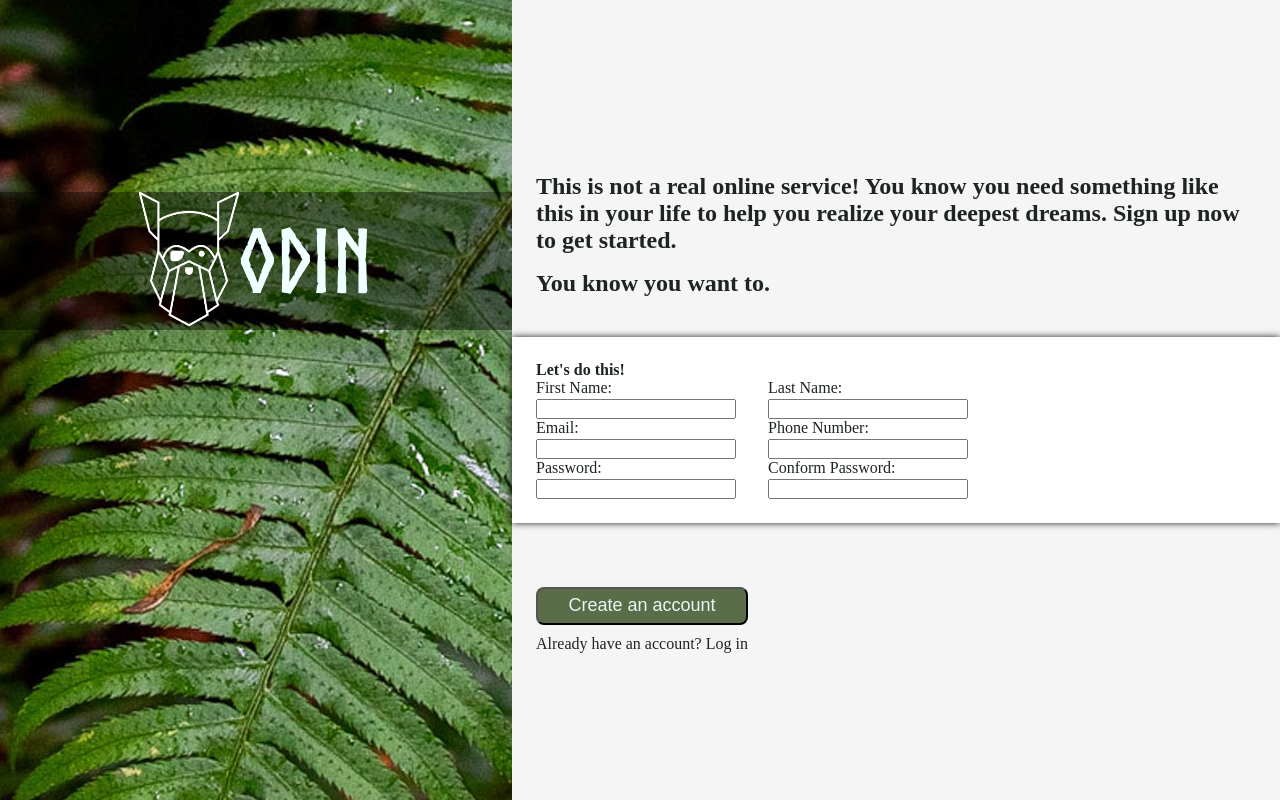
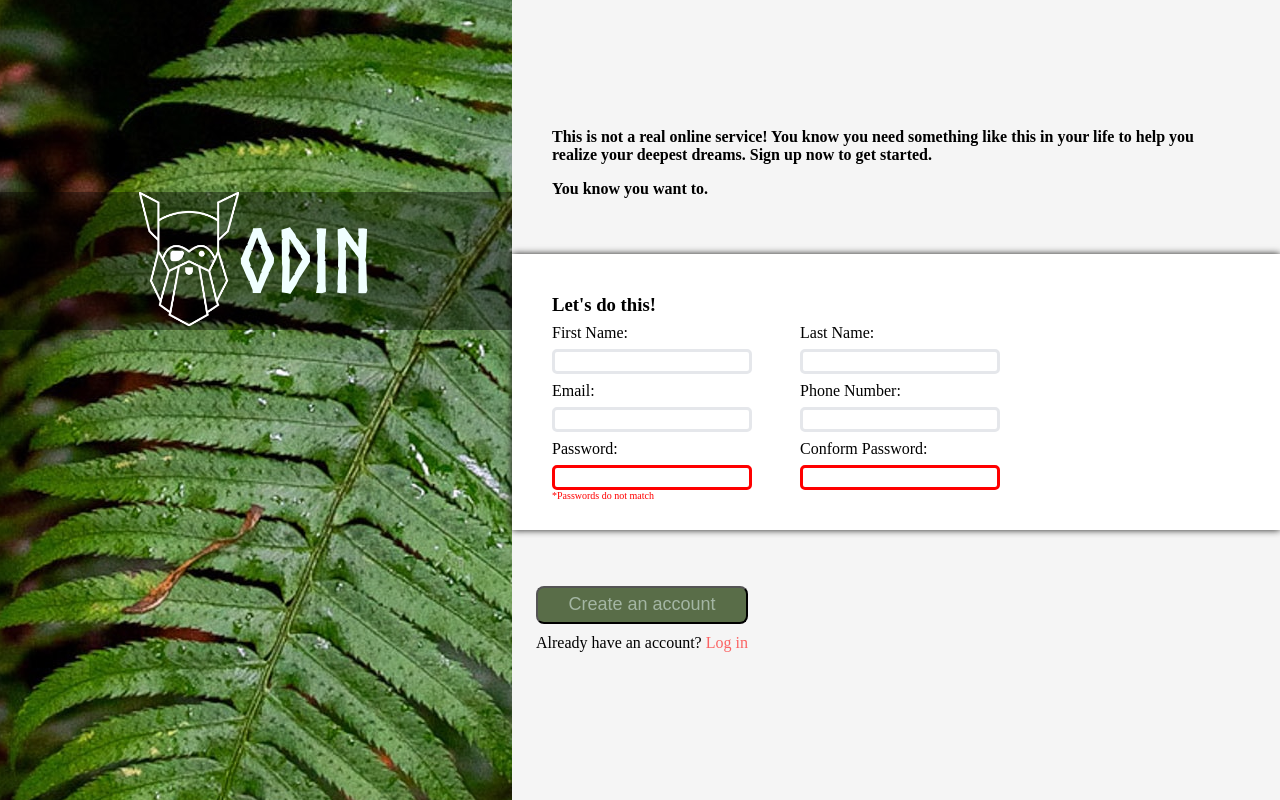
Before and after one commit to Uwancha/Sign-Up-Form, a plain HTML site: page index.html in a window 1280 px wide. Drawn offline with Linux system fonts and the light colour scheme.

Commit message:
Improve UI with style and constraints

```diff
--- a/index.html
+++ b/index.html
@@ -35,16 +35,16 @@
 
             <form action="#" method="post">
 
-                <h4>Let's do this!</h4>
+                <h3>Let's do this!</h3>
 
                     <div>
                         <p>
                             <label for="fstname">First Name:</label>
-                            <input type="text" id="fstname" name="fstname" required>
+                            <input type="text" id="fstname" name="fstname" autocomplete="cc-number" required>
                         </p>
                         <p>
                             <label for="lstname">Last Name:</label>
-                            <input type="text" id="lstname" name="lstname" required>
+                            <input type="text" id="lstname" name="lstname" autocomplete="cc-number" required>
                         </p>
                     </div>
                     <div>
@@ -54,17 +54,18 @@
                         </p>
                         <p>
                             <label for="phonenum">Phone Number:</label>
-                            <input type="tel" id="phonenum" name="phonenum" required>
+                            <input type="tel" id="phonenum" name="phonenum" pattern="[\+]\d{2}[\(]\d{2}[\)]\d{4}[\-]\d{4}" autocomplete="cc-number" required>
                         </p>
                     </div>
                     <div>
                         <p>
                             <label for="pwd">Password:</label>
-                            <input type="password" id="pwd" name="pwd" required>
+                            <input type="password" id="pwd" name="pwd" min="8" pattern="^(?=.*\d)(?=.*[a-z])(?=.*[A-Z])(?!.*\s).*$"  required>
+                            <span></span>
                         </p>
                         <p>
                             <label for="conpwd">Conform Password:</label>
-                            <input type="password" id="conpwd" name="conpwd" required>
+                            <input type="password" id="conpwd" min="8" name="conpwd" pattern="^(?=.*\d)(?=.*[a-z])(?=.*[A-Z])(?!.*\s).*$" required>
                         </p>
                     </div>
 
@@ -75,7 +76,7 @@
                     <button type="submit">Create an account</button>
                     </div>
                     <div>
-                        <p>Already have an account? </span>Log in</span></p>
+                        <p>Already have an account? <span>Log in</span></p>
                     </div>
                 </div>
 
--- a/style.css
+++ b/style.css
@@ -13,7 +13,7 @@
 
 html {
     height: 100%;
-    color: rgb(30, 35, 35);
+   /* color: rgb(30, 35, 35); */
 }
 
 body {
@@ -52,7 +52,7 @@ main {
 .form {
     display: flex;
     flex-direction: column;
-    gap: 10px;
+    gap: 15px;
     height: 100%;
     background-color: whitesmoke;
 }
@@ -63,9 +63,9 @@ main {
     gap: 1rem;
     flex-direction: column;
     align-content: center;
-    padding: 0 2.5rem 0 1.5rem;
-    margin-top: 10.8rem;
-    font-size: 1.5rem;
+    padding: 0 2.5rem 0 2.5rem;
+    margin-top: .8rem;
+    font-size: 1rem;
     font-weight: 700;
 }
 
@@ -75,7 +75,8 @@ form {
     flex-direction: column;
     background-color: white;
     box-shadow: 0px 0px 7px #1c1c1a;
-    padding: 1.5rem;
+    padding: 2rem;
+    gap: .5rem;
 }
 
 
@@ -92,7 +93,7 @@ form div {
     flex-direction: column;
     flex: 1;
     align-content: space-between;
-    padding: 1.5rem;
+    padding: 0 0 0 1.5rem;
     gap: 10px;
     margin-bottom: 2rem;
 }
@@ -100,11 +101,22 @@ form div {
 button {
     padding: .4rem 1.9rem;
     font-size: large;
-    color: rgba(240, 255, 255, 0.948);
-    background-color: #596D48;
+    color: rgba(240, 255, 255, 0.5);
+    background-color: rgb(89, 109, 72);
     border-radius: .5rem;
 }
 
+button:hover {
+    color: rgba(240, 255, 255);
+}
+
+span {
+    color: rgb(255, 0, 0, .6);
+}
+
+span:hover {
+    color: rgb(255, 0, 0);
+}
 
 
 img {
@@ -118,9 +130,49 @@ label, input {
     width: 200px;
 }
 
+input {
+    outline: none;
+}
+
 label {
-    margin-top: 0px;
+    margin-top: px;
 }
+
+input {
+    border-radius: 5px;
+    border: solid #E5E7EB;
+}
+
+:focus{
+    outline: 0;
+}
+
+input[type="text"]:focus, input[type="email"]:focus, input[type="tel"]:focus, input[type="password"]:focus {
+    border-color: #dadcc4;
+    box-shadow: 1px 1px 5px #2c2929;
+}
+
+input[type="password"]:invalid{
+    border-color: red;
+}
+
+input + span {
+    position: relative;
+  }
+
+
+input:invalid + span::after {
+    content: "*Passwords do not match";
+    color: red;
+    font-size: 10px;
+    position:absolute;
+    width: 120px;
+  }
+
+input:valid {
+    border-color: green;
+}
+
 
 @media only screen and (min-width: 700px) {
     main {
@@ -133,7 +185,7 @@ label {
     .form {
         display: flex;
         flex-direction: column;
-        gap: 2.5rem;
+        gap: 3.5rem;
         height: 100%;
         background-color: whitesmoke;
         position: absolute;
@@ -152,12 +204,26 @@ label {
 
     }
 
+    .title {
+        margin-top: 8rem;
+    }
+
+    form {
+        height: 40%;
+        flex: 1;
+        padding: 2.5rem;
+    }
+
     form div {
         display: flex;
         align-items: center;
         flex-wrap: wrap;
-        gap: 2rem;
+        gap: 3rem;
 
     }
 
+    label, input {
+        height: 25px;
+    }
+
 }
```
